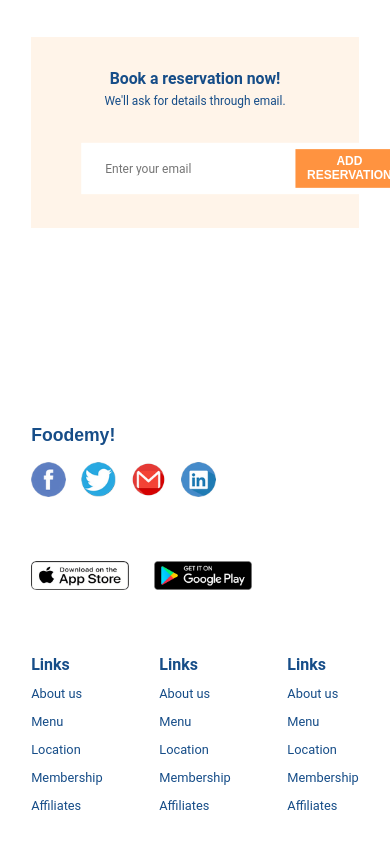
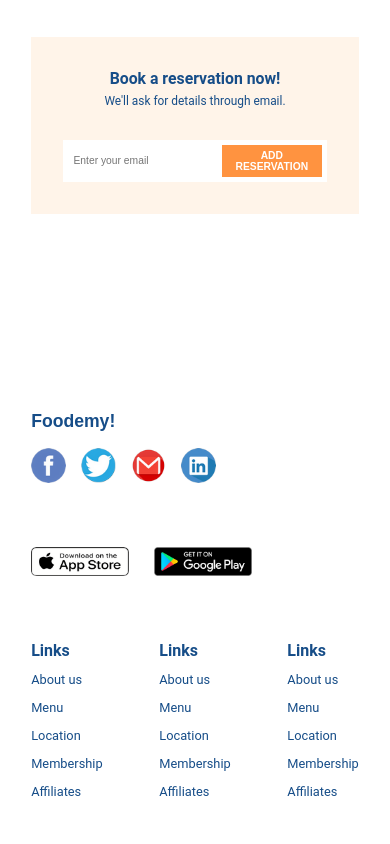
Before and after one commit to BrylleMutia/restaurant-landing-page, a React (Create React App) app: page / in a window 390 px wide. Shown: the part 5236-6080 px from the top of the page. Built offline with nearby package versions, Linux system fonts and the light colour scheme.

Commit message:
fixed responsiveness on call to action form

```diff
--- a/src/App.module.css
+++ b/src/App.module.css
@@ -143,7 +143,7 @@ p {
   padding: 0.7rem 2rem;
   background: var(--color-input, #fff);
   color: var(--color-primary, #000);
-  border-radius: 5px;
+  border-radius: var(--input-radius, 5px);
 }
 
 @media (max-width: 740px) {
--- a/src/App.module.scss
+++ b/src/App.module.scss
@@ -119,7 +119,7 @@ p {
     padding: 0.7rem 2rem;
     background: var(--color-input, #fff);
     color: var(--color-primary, #000);
-    border-radius: 5px;
+    border-radius: var(--input-radius, 5px);
 
     @media (max-width: 740px) {
         padding: 0.6em 1em;
--- a/src/components/callToAction/CallToAction.jsx
+++ b/src/components/callToAction/CallToAction.jsx
@@ -1,6 +1,6 @@
 import React from "react";
 import { action, action__form, action__text } from "./CallToAction.module.css";
-import { container, side_padding, flex_row, vertical_spacer, button } from "../../App.module.css";
+import { container, side_padding, flex_row, vertical_spacer, button, input } from "../../App.module.css";
 
 import cx from "classnames";
 
@@ -13,9 +13,9 @@ const CallToAction = () => {
                         <h3>Book a reservation now!</h3>
                         <p> We'll ask for details through email.</p>
                     </div>
-                    <form className={action__form} action="POST">
-                        <input type="email" name="email" id="email" placeholder="Enter your email" />
-                        <button style={{ "--button-radius": "0" }} className={button} type="submit">add reservation</button>
+                    <form className={action__form} style={{ "--button-radius": "0", "--input-radius": "0" }} action="POST">
+                        <input className={input} type="email" name="email" id="email" placeholder="Enter your email" />
+                        <button className={button} type="submit">add reservation</button>
                     </form>
                 </div>
             </div>
--- a/src/components/callToAction/CallToAction.module.css
+++ b/src/components/callToAction/CallToAction.module.css
@@ -29,23 +29,12 @@
 
 .action__form {
   background: #fff;
-  -ms-flex-preferred-size: 45%;
-      flex-basis: 45%;
-  display: -webkit-inline-box;
-  display: -ms-inline-flexbox;
-  display: inline-flex;
+  display: -webkit-box;
+  display: -ms-flexbox;
+  display: flex;
   -webkit-box-pack: justify;
       -ms-flex-pack: justify;
           justify-content: space-between;
-}
-
-.action__form input {
-  color: #333;
-  background: transparent;
-  border: none;
-  padding: 1em;
-  margin-left: 1em;
-  font-family: roboto;
 }
 
 .action__form button {
@@ -54,23 +43,11 @@
 }
 
 @media (max-width: 400px) {
-  .action__form {
-    -webkit-transform: scale(0.9);
-            transform: scale(0.9);
+  .action__form input {
+    font-size: calc(1vw + 0.4rem);
   }
-}
-
-@media (max-width: 360px) {
-  .action__form {
-    -webkit-transform: scale(0.8);
-            transform: scale(0.8);
-  }
-}
-
-@media (max-width: 310px) {
-  .action__form {
-    -webkit-transform: scale(0.7);
-            transform: scale(0.7);
+  .action__form button {
+    font-size: calc(1vw + 0.4rem);
   }
 }
 /*# sourceMappingURL=CallToAction.module.css.map */
--- a/src/components/callToAction/CallToAction.module.scss
+++ b/src/components/callToAction/CallToAction.module.scss
@@ -27,18 +27,8 @@
 
     &__form {
         background: #fff;
-        flex-basis: 45%;
-        display: inline-flex;
+        display: flex;
         justify-content: space-between;
-
-        input {
-            color: #333;
-            background: transparent;
-            border: none;
-            padding: 1em;
-            margin-left: 1em;
-            font-family: roboto;
-        }
 
         button {
             padding: 0.5em 1em;
@@ -46,15 +36,14 @@
         }
 
         @media (max-width: 400px) {
-            transform: scale(0.9);
-        }
+            input {
+                font-size: calc(1vw + 0.4rem);
+            }
 
-        @media (max-width: 360px) {
-            transform: scale(0.8);
-        }
+            button {
+                font-size: calc(1vw + 0.4rem);
+            }
 
-        @media (max-width: 310px) {
-            transform: scale(0.7);
         }
     }
 }
```
Also changed, not shown: 2 other files (tests, documents, lock files or other folders).
